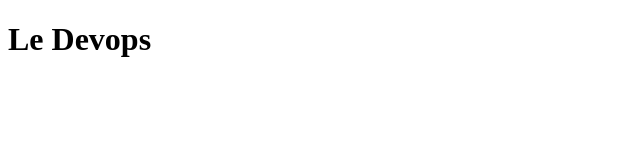
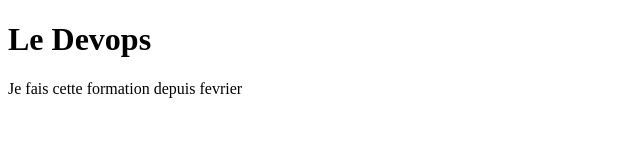
Before and after one commit to Rodier65/git-flow, a website: page wookie.html in a window 1280 px wide. Shown: the whole page, without its empty margins (0-640 px from the left). Drawn offline with Linux system fonts and the light colour scheme.

Commit message:
add paragraph

```diff
--- a/wookie.html
+++ b/wookie.html
@@ -7,6 +7,7 @@
 </head>
 <body>
   <h1>Le Devops</h1>
+  <p>Je fais cette formation depuis fevrier</p>
 
 </body>
 </html>
```
